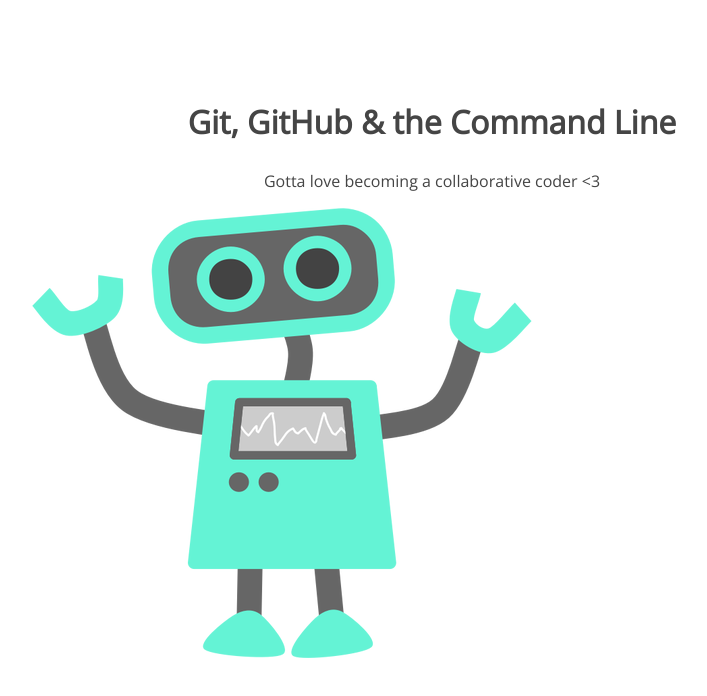
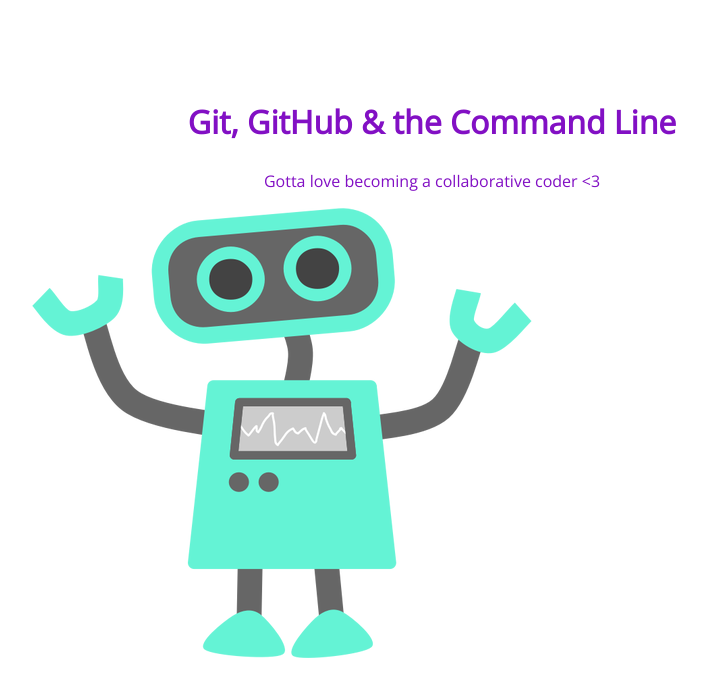
Before and after one commit to amc538/105-project, a plain HTML site: page index.html in a window 1280 px wide. Shown: the whole page, without its empty margins (208-915 px from the left). Drawn offline with nearby package versions, Linux system fonts and the light colour scheme.

Commit message:
changed h1 color

```diff
--- a/css/style.css
+++ b/css/style.css
@@ -5,7 +5,7 @@ section {
 section h1,
 section p {
 	text-align: center;
-	color: #454545;
+	color: #8210c4;
 }
 section h1 {
 	font: 32px 'Open Sans';
```
